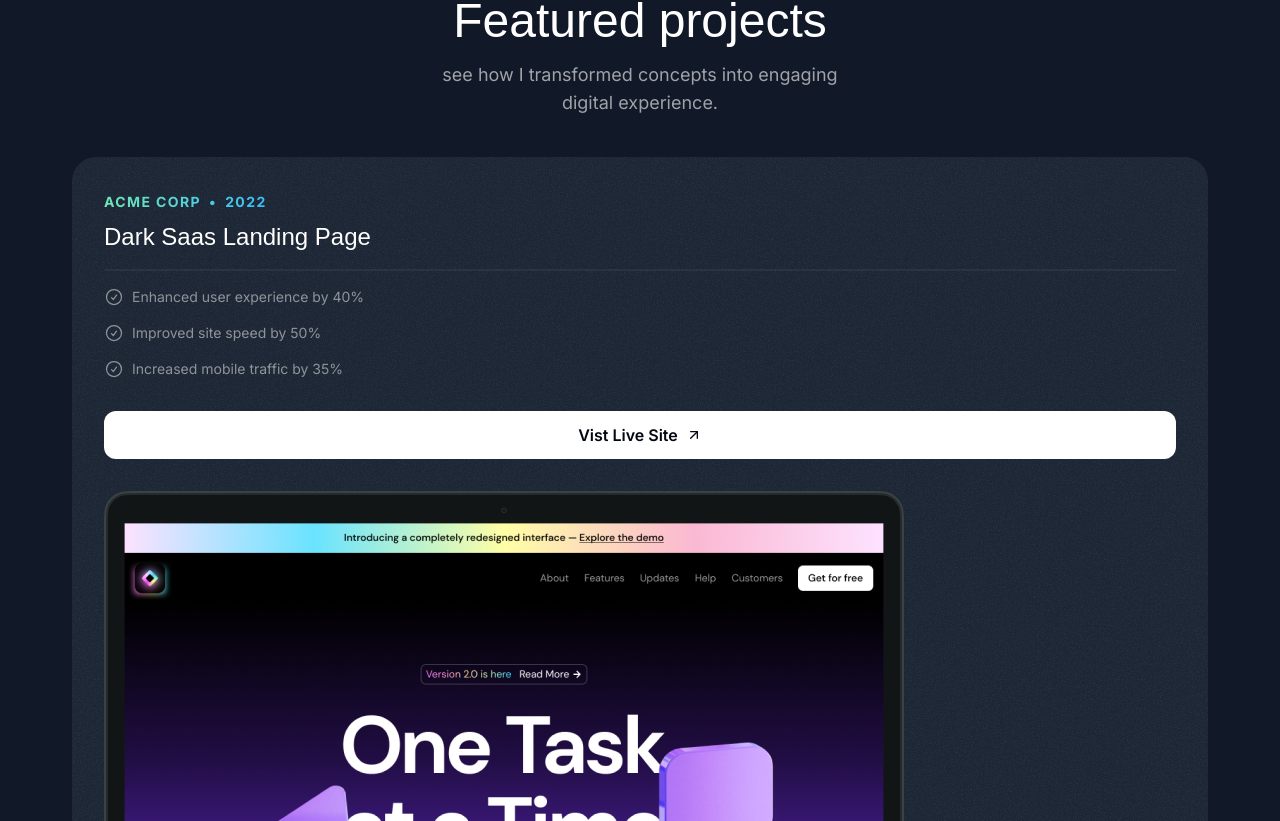
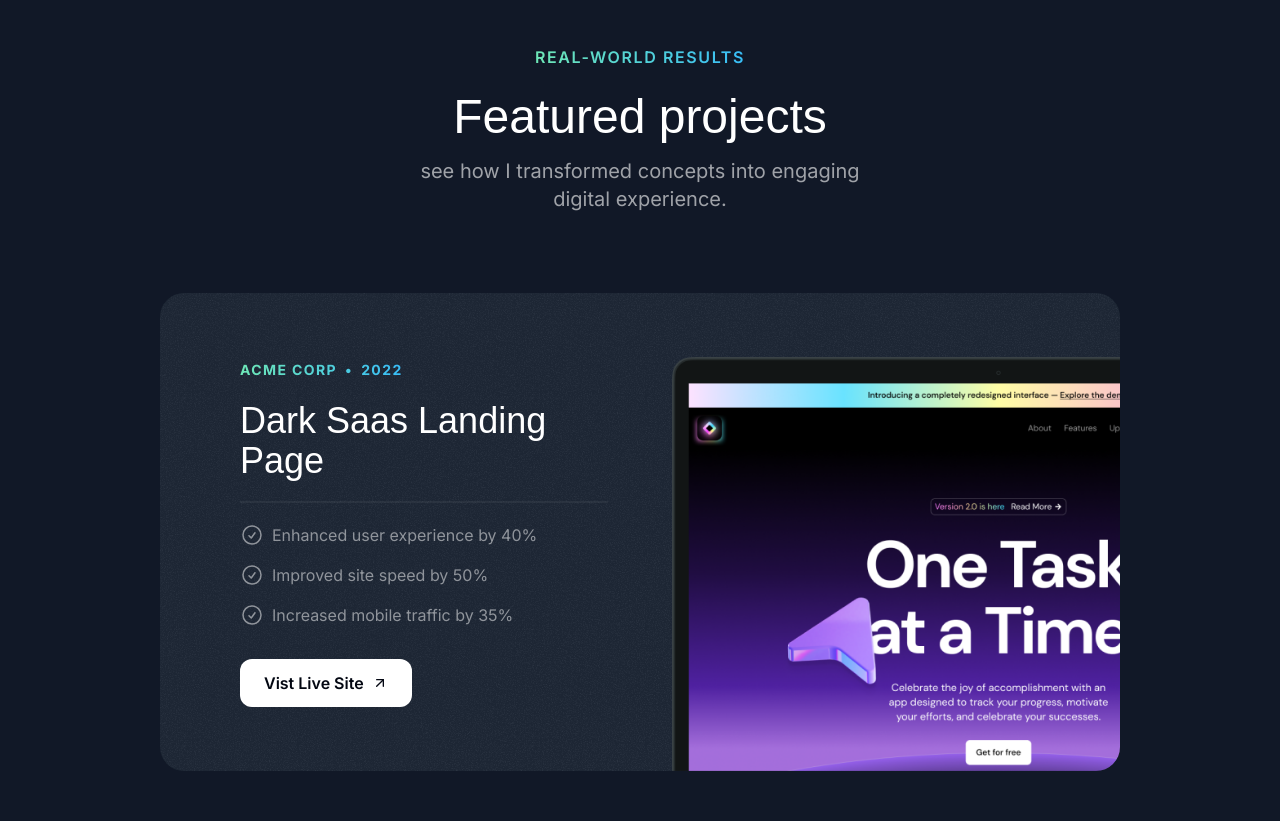
Before and after one commit to binyam-ta/portfolio, a Next.js app: page / in a window 1280 px wide. Shown: the part 939-1760 px from the top of the page. Built offline with nearby package versions, Linux system fonts and the light colour scheme; a web font is replaced by a local one.

Commit message:
slider,clients and  some about

```diff
--- a/src/app/globals.css
+++ b/src/app/globals.css
@@ -12,3 +12,8 @@
         @apply absolute inset-0 border-2 top-1/2 left-1/2 -translate-x-1/2 -translate-y-1/2 rounded-full border-emerald-300/5 shadow-[0_0_80px_inset] shadow-emerald-300/5;
     }
 }
+@layer utilities {
+    .container{
+        @apply lg:max-w-5xl;
+    }
+}
--- a/src/app/page.tsx
+++ b/src/app/page.tsx
@@ -1,12 +1,18 @@
 import {Header} from "@/sections/Header";
 import { HeroSection } from "@/sections/Hero";
 import { ProjectsSection } from "@/sections/Projects";
+import {TapeSection } from '@/sections/Tape'
+import { TestimonialsSection } from "@/sections/Testimonials";
+import { AboutSection } from "@/sections/About";
 export default function Home() {
   return (
     <div>
       <Header/>
       <HeroSection/>
       <ProjectsSection/>
+      <TapeSection />
+      <TestimonialsSection />
+      <AboutSection />
     </div>
   );
 }
--- /dev/null
+++ b/src/components/Card.tsx
@@ -0,0 +1,21 @@
+import grainImage from '@/assets/images/grain.jpg'
+import { PropsWithChildren } from 'react';
+import { twMerge } from 'tailwind-merge';
+export const Card = ({
+    className,
+    children,
+}: PropsWithChildren<{className?:string;}>) => {
+    return(
+        <div className={twMerge(
+        "bg-gray-800 rounded-3xl relative z-0 after:z-10 overflow-hidden after:content-[''] after:absoluter:inset-0 after:outline after:-outline-offset-2 after:rounded-3xl after:outline-white/20 after:pointer-events-none p-6",
+         className
+         )}>
+          <div className="absolute inset-0 -z-10 opacity-5"
+          style={{
+            backgroundImage: `url(${grainImage.src})`,
+          }}>
+            </div>
+            {children}
+            </div>
+    );
+};
--- /dev/null
+++ b/src/components/CardHeader.tsx
@@ -0,0 +1,16 @@
+import StarIcon from '@/assets/icons/star.svg'
+
+export const CardHeader = ({title,description}:{
+    title:string;
+    description:string;
+}) => {
+    return(
+        <div className="flex flex-col">
+        <div className="inline-flex items-center gap-2">
+        <StarIcon className = "size-9 text-emerald-300"/>
+        <h3 className="font-serif text-3xl">{title}</h3>
+        </div>
+        <p className="text-sm text-white/60 mt-2">{description}</p>
+      </div>
+    );
+}
--- /dev/null
+++ b/src/components/SectionHeader.tsx
@@ -0,0 +1,28 @@
+export const SectionHeader = ({
+    title,
+    eyebrow,
+    description,
+}:{
+    title:string;
+    eyebrow:string;
+    description:string;
+}) => {
+    return(
+        <>
+         <div className="flex justify-center">
+      <p className="uppercase font-semibold
+      tracking-widest bg-gradient-to-r from-emerald-300
+       to-sky-400 text-transparent bg-clip-text text-center">
+       {eyebrow}
+        </p>
+        </div>
+      <h2 className="font-serif text-3xl md:text-5xl
+       text-center mt-6">
+        {title}</h2>
+      <p className="text-center mt-4 md:text-lg
+       text-white/60 max-w-md mx-auto lg:text-xl">
+       {description}
+        </p>
+        </>
+    );
+};
--- /dev/null
+++ b/src/components/Techicon.tsx
@@ -0,0 +1,17 @@
+// import { Component, ReactElement } from "react";
+
+//  export const Techicon = ({
+//     component,
+// }: {component: React.ElementType}) => {
+// const Component = component;
+//     return
+//     <Component className="size-2" />;
+// };
+import { ReactElement } from "react";
+
+export const Techicon = ({
+  component,
+}: { component: React.ElementType }): ReactElement | null => {
+  const Component = component;
+  return <Component className="size-10" />;  // JSX should follow `return` on the same line
+};
--- a/src/sections/Projects.tsx
+++ b/src/sections/Projects.tsx
@@ -5,6 +5,8 @@
 import CheckCircleIcon from '@/assets/icons/check-circle.svg'
 import ArrowUpRightIcon from '@/assets/icons/arrow-up-right.svg'
 import grainImage from '@/assets/images/grain.jpg'
+import { SectionHeader } from "@/components/SectionHeader";
+import { Card } from "@/components/Card";
 const portfolioProjects = [
   {
     company: "Acme Corp",
@@ -45,54 +47,54 @@
 ];
 
 export const ProjectsSection = () => {
-  return <section className="pb-16">
+  return <section className="pb-16 lg:py-24">
     <div className="container">
-      <div className="flex justify-center">
-      <p className="uppercase font-semibold tracking-widest bg-gradient-to-r from-emerald-300 to-sky-400 text-transparent bg-clip-text text-center">
-        Real-world Results</p>
-        </div>
-      <h2 className="font-serif text-3xl md:text-5xl text-center mt-6">Featured projects</h2>
-      <p className="text-center mt-4 md:text-lg text-white/60 max-w-md mx-auto">see how I transformed concepts into engaging digital experience.</p>
-      <div className="flex flex-col gap-20 mt-10">
+      <SectionHeader
+      eyebrow="Real-world Results"
+      title="Featured projects"
+      description=" see how I transformed concepts into engaging digital experience."/>
+
+      <div className="flex flex-col gap-20 mt-10 md:mt-20">
         {portfolioProjects.map(project => (
-          <div key={project.title} className="bg-gray-800 rounded-3xl
-          relative z-0 after:z-10 overflow-hidden
-          after:content-[''] after:absoluter:inset-0
-           after:outline after:-outline-offset-2
-           after:rounded-3xl after:outline-white/20 px-8 pt-8
-           after:pointer-events-none">
-            <div className="absolute inset-0 -z-10 opacity-5"
-            style={{
-              backgroundImage: `url(${grainImage.src})`,
-            }}>
+          <Card key={project.title}
+           className=" px-8 pt-8 pb-0 md:pt-12 md:px-10 lg:pt-16 lg:px-20">
 
-            </div>
+              <div className="lg:grid lg:grid-cols-2 lg:gap-16">
+                <div className="lg:pb-16">
+
               <div className="bg-gradient-to-r from-emerald-300 to-sky-400
               inline-flex gap-2 font-bold uppercase tracking-widest text-sm text-transparent bg-clip-text">
               <span>{project.company}</span>
               <span>&bull;</span>
               <span>{project.year}</span>
             </div>
-            <h3  className="font-serif text-2xl mt-2 ">{project.title}</h3>
-            <hr className="border-t-2 border-white/5 mt-4" />
-            <ul className="flex flex-col gap-4 mt-4">
+            <h3  className="font-serif text-2xl mt-2 md:mt-5 md:text-4xl ">{project.title}</h3>
+            <hr className="border-t-2 border-white/5 mt-4 md:mt-5" />
+            <ul className="flex flex-col gap-4 mt-4 md:mt-5">
               {project.results.map((result) =>(
-                <li className="flex gap-2 text-sm text-white/50">
-                  <CheckCircleIcon className="size-5" />
-                  <span>{result.title}</span>
+                <li className="flex gap-2 text-sm md:text-base text-white/50">
+                  <CheckCircleIcon className="size-5 md:size-6" />
+                  {result.title}
                   </li>
               ))}
             </ul>
             <a href={project.link}>
             <button className="bg-white text-gray-950
-            h-12 w-full rounded-xl font-semibold inline-flex items-center
+            h-12 w-full md:w-auto px-6 rounded-xl font-semibold inline-flex items-center
             justify-center gap-2 mt-8">
               <span>Vist Live Site</span>
               <ArrowUpRightIcon className="size-4"/>
               </button>
             </a>
-            <Image src={project.image} alt={project.title} className="mt-8 -mb-4" />
+            </div>
+            <div className="relative">
+            <Image src={project.image} alt={project.title}
+             className="mt-8 -mb-4 md:mb-0 lg:mt-0
+             lg:absolute lg:h-full lg:w-auto lg:max-w-none" />
+             </div>
           </div>
+
+          </Card>
         ))}
       </div>
     </div>
--- a/src/sections/Tape.tsx
+++ b/src/sections/Tape.tsx
@@ -1,3 +1,36 @@
+import StarIcon from '@/assets/icons/star.svg'
+
+const words =[
+  "Performant",
+  "Accessible",
+  "Secure",
+  "Interactive",
+  "Scalable",
+  "User Friendly",
+  "Responsive",
+  "Maintainable",
+  "Search Optimized",
+  "Usable",
+  "Reliable",
+]
+
 export const TapeSection = () => {
-  return <div>Tape Section</div>;
+  return(
+   <div className='py-16 lg:py-24 overflow-x-clip '>
+    <div className="bg-gradient-to-r from-emerald-300 to-sky-400 -rotate-3 -mx-1">
+    <div className="flex [mask-image:linear-gradient(to_right,transparent,black_10%,black_90%,transparent)]">
+    <div className="flex-none gap-4 py-3">
+   {words.map (word =>(
+
+    <div key={word} className='inline-flex gap-4'>
+      <span className='text-gray-900 uppercase font-extrabold text-sm'>{word}</span>
+      <StarIcon className="size-6 text-gray-900 -rotate-12" />
+    </div>
+
+   ))}
+   </div>
+   </div>
+    </div>
+    </div>
+    );
 };
--- a/src/sections/Testimonials.tsx
+++ b/src/sections/Testimonials.tsx
@@ -3,6 +3,10 @@
 import memojiAvatar3 from "@/assets/images/memoji-avatar-3.png";
 import memojiAvatar4 from "@/assets/images/memoji-avatar-4.png";
 import memojiAvatar5 from "@/assets/images/memoji-avatar-5.png";
+import { SectionHeader } from "@/components/SectionHeader";
+import grainImage from '@/assets/images/grain.jpg'
+import Image from "next/image";
+import { Card } from "@/components/Card";
 
 const testimonials = [
   {
@@ -38,5 +42,37 @@
 ];
 
 export const TestimonialsSection = () => {
-  return <div>Testimonials Section</div>;
+  return (
+  <div className="py-16 lg:py-24">
+    <div className="container">
+    <SectionHeader
+    eyebrow="Happy Clients"
+    title="What Clients Say about Me"
+    description="Don't just take my word for it. See what my clients have to say about my
+    work."
+    />
+   <div className="mt-16 lg:mt-24 flex overflow-x-clip fade-maskk">
+    <div className="flex gap-8 flex-none">
+    {testimonials.map(testimonial => (
+      <Card key={testimonial.name} className="max-w-xs md:p-8 md:max-w-md">
+      <div className="flex gap-4 items-center">
+        <div className="size-14 bg-gray-700 inline-flex items-center justify-center flex-shrink-0">
+        <Image
+         src={testimonial.avatar}
+         alt={testimonial.name}
+         className="max-h-full"/>
+        </div>
+        <div>
+        <div className="font-semibold">{testimonial.name}</div>
+        <div className="text-sm text-white/40">{testimonial.position}</div>
+        </div>
+        </div>
+        <p className="mt-4  md:mt-6 text-sm md:text-base">{testimonial.text}</p>
+      </Card>
+    ))}
+    </div>
+   </div>
+   </div>
+   </div>
+    );
 };
--- a/tailwind.config.ts
+++ b/tailwind.config.ts
@@ -23,6 +23,7 @@
     extend: {
       maskImage: {
         'fade-mask': 'linear-gradient(to bottom, transparent, black 10%, black 70%, transparent)',
+        'fade-maskk': 'linear-gradient(to right, transparent, black 10%, black 70%, transparent)',
       },
       fontFamily: {
         sans: 'var(--font-sans)',
```
Also changed, not shown: src/sections/About.tsx (+118 -1 lines).
